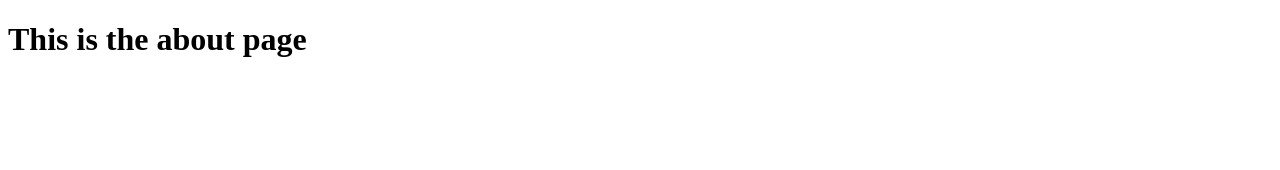
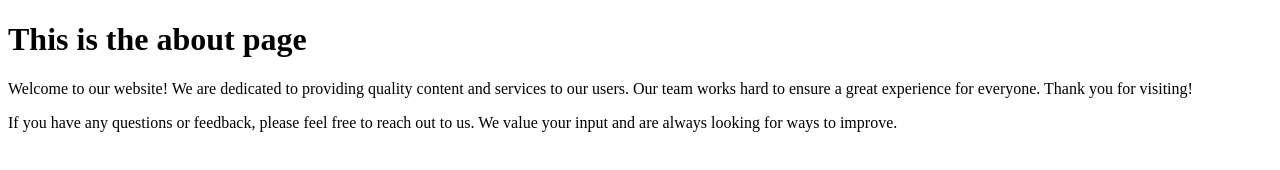
Before and after one commit to Faruq-Shobola/class-2-test, a plain HTML site: page about.html in a window 1280 px wide. Drawn offline with Linux system fonts and the light colour scheme.

Commit message:
Add feedback content in about

```diff
--- a/about.html
+++ b/about.html
@@ -7,5 +7,13 @@
   </head>
   <body>
     <h1>This is the about page</h1>
+    <p>
+      Welcome to our website! We are dedicated to providing quality content and
+      services to our users. Our team works hard to ensure a great experience
+      for everyone. Thank you for visiting!
+    </p>
+    <p>
+      If you have any questions or feedback, please feel free to reach out to
+      us. We value your input and are always looking for ways to improve.
   </body>
 </html>
```
